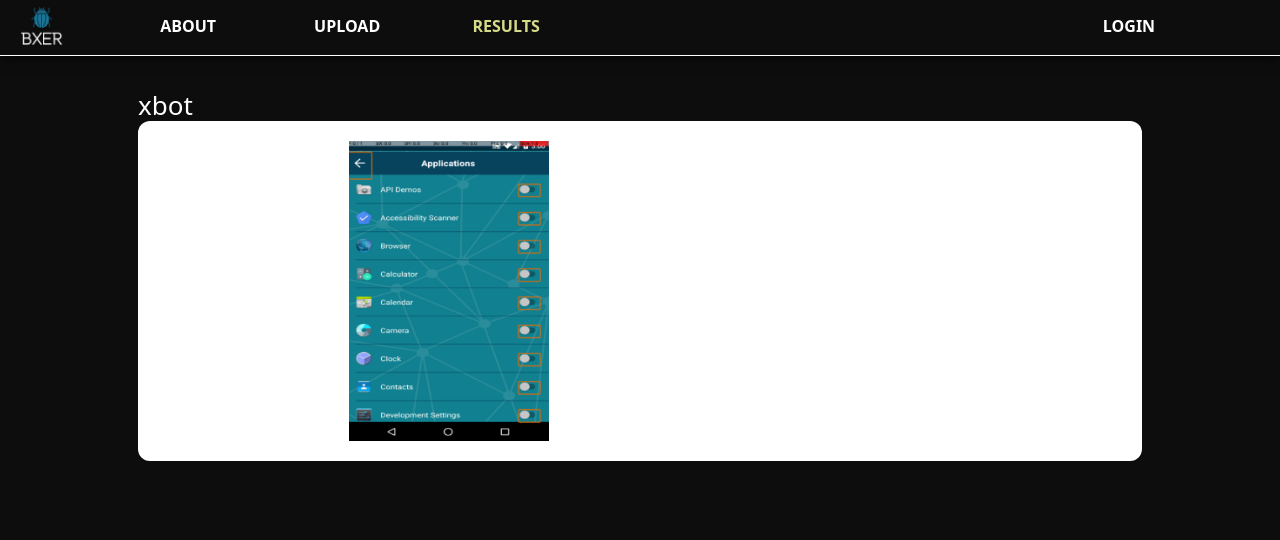
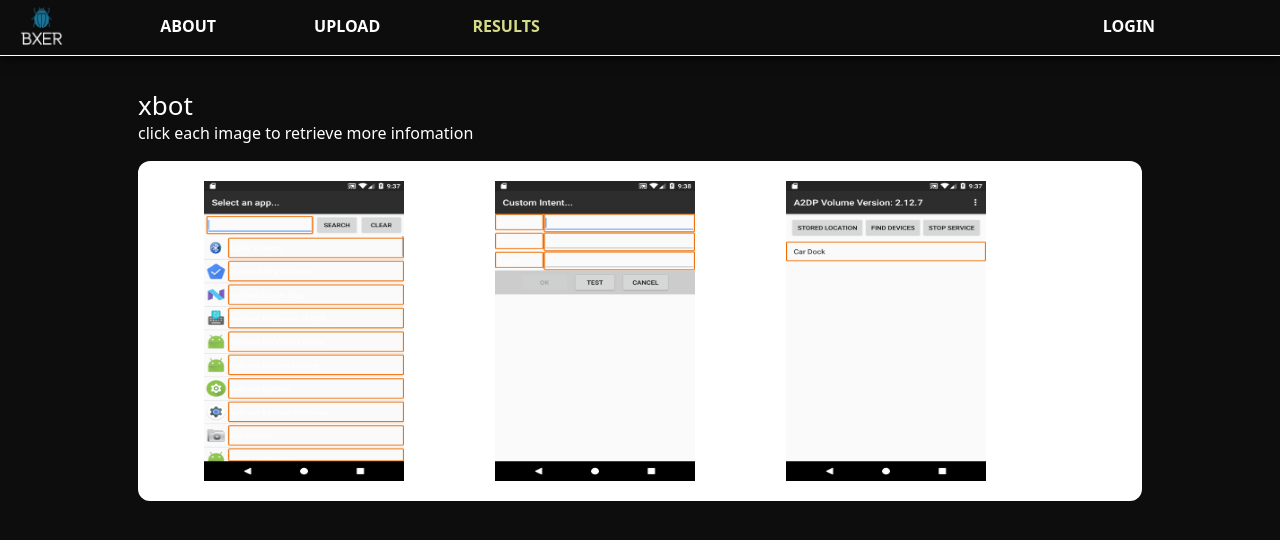
Before and after one commit to luyangliuable/usability-accessibility-testing-app, a React (Create React App) app in the folder Website/: page /results in a window 1280 px wide. Shown: the top 540 px of the page. Built offline with nearby package versions, Linux system fonts and the light colour scheme.

Commit message:
Add more images in xbot

```diff
--- a/Website/src/Results/components/ReportsTable.css
+++ b/Website/src/Results/components/ReportsTable.css
@@ -85,13 +85,6 @@
     margin-bottom: 10px;
 }
 
-.dialog {
-    box-shadow: 0 8px 6px -6px black;
-    position: static;
-    left: 20%;
-    top: 10%;
-  }
-
   .image {
     width: 100px;
   }
--- a/Website/src/Results/components/ReportsTable.js
+++ b/Website/src/Results/components/ReportsTable.js
@@ -13,16 +13,30 @@ export default function ReportsTable({ image, issues, app }) {
     return (
         <>
             <h2 style={{color:"white"}}>{app}</h2>
+            <p style={{color:"white"}}>click each image to retrieve more infomation</p>
             <div id="report">
                 {/* <img id='report_img' src={require("../Content/bug_screenshot.PNG")} alt="issue" /> */}
                 <img
                     id='report_img'
-                    src={require("../Content/bug_screenshot.PNG")}
+                    src={require("../Content/a2dp.Vol.AppChooser.png")}
                     //src="../Content/bug_screenshot.PNG"
                     //src={image}
                     //src={require({image})}
                     onClick={() => setModalShow(true)}
                 />
+
+                 <img
+                    id='report_img'
+                    src={require("../Content/a2dp.Vol.CustomIntentMaker.png")}
+                    onClick={() => setModalShow(true)}
+                />
+
+                <img
+                    id='report_img'
+                    src={require("../Content/a2dp.Vol.main.png")}
+                    onClick={() => setModalShow(true)}
+                />
+
                 <MyVerticallyCenteredModal
                     show={modalShow}
                     onClick={() => setModalShow(false)}
@@ -52,7 +66,7 @@ function MyVerticallyCenteredModal(props) {
       >
         <Modal.Header closeButton>
           <Modal.Title id="contained-modal-title-vcenter">
-            Issue List
+            Detected issues
           </Modal.Title>
         </Modal.Header>
         <Modal.Body>
```
Also changed, not shown: Website/src/Results/Content/a2dp.Vol.CustomIntentMaker.png (added), Website/src/Results/Content/a2dp.Vol.main.png (added).
